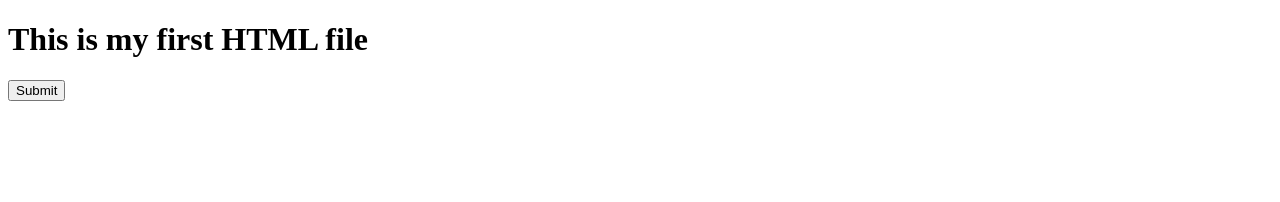
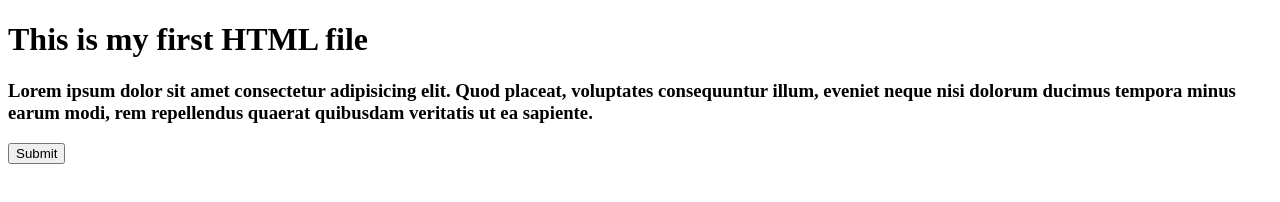
Before and after one commit to dheeraj-thedev/testrepoweekend, a plain HTML site: page 20-06-2021/index.html in a window 1280 px wide. Drawn offline with Linux system fonts and the light colour scheme.

Commit message:
added lorem epsom

```diff
--- a/20-06-2021/index.html
+++ b/20-06-2021/index.html
@@ -8,7 +8,8 @@
 </head>
 <body>
     <h1>This is my first HTML file </h1>
-
+   <h3>  Lorem ipsum dolor sit amet consectetur adipisicing elit. Quod placeat, voluptates consequuntur illum, eveniet neque nisi dolorum ducimus tempora minus earum modi, rem repellendus quaerat quibusdam veritatis ut ea sapiente.
+</h3>
     <form>
 
         <input type="submit"/>
```
